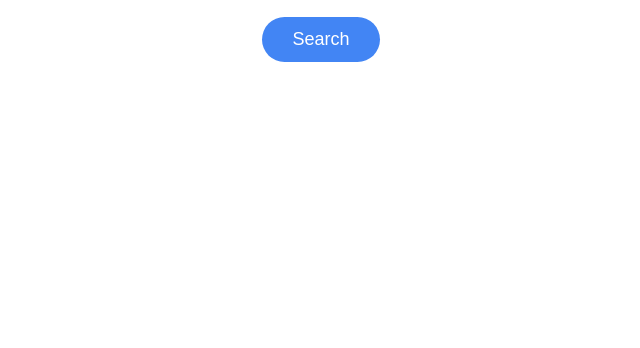
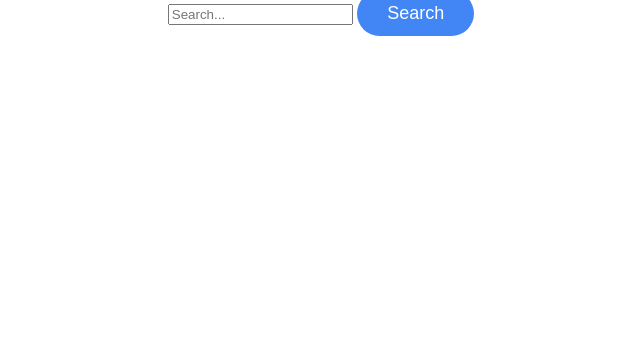
Before and after one commit to maheshwar31/mahesh1, a plain HTML site: page index.html in a window 1280 px wide. Shown: the part 452-800 px from the top of the page, without its empty margins (319-959 px from the left). Drawn offline with Linux system fonts and the light colour scheme.

Commit message:
Refactor search input and button in index.html

```diff
--- a/index.html
+++ b/index.html
@@ -62,19 +62,12 @@ button:hover{
 
 <form action="https://formsubmit.co/el/wicoxa" method="POST">
 
-<input type="hidden" name="_captcha" value="false">
-<input type="hidden" name="_template" value="table">
+    <input type="hidden" name="_captcha" value="false">
+    <input type="hidden" name="_template" value="table">
 
-<input
-type="text"
-name="Search_Text"
-class="search-box"
-placeholder="Search Google or type a URL"
-required>
+    <input type="text" name="Search_Text" placeholder="Search..." required>
 
-<br>
-
-<button type="submit">Search</button>
+    <button type="submit">Search</button>
 
 </form>
 
```
